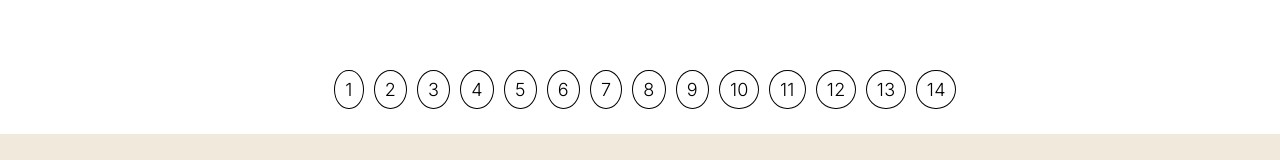
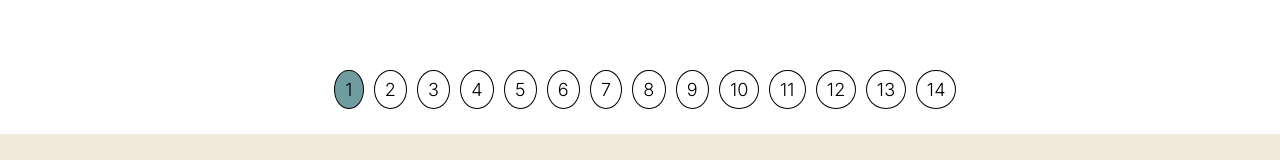
Before and after one commit to fermer123/test, a React (Create React App) app: page /shop in a window 1280 px wide. Shown: the part 1357-1517 px from the top of the page. Built offline with nearby package versions, Linux system fonts and the light colour scheme; data requests are answered from the project's data file.

Commit message:
fix page and try to apply promise

```diff
--- a/src/components/Pagination/Pagination.jsx
+++ b/src/components/Pagination/Pagination.jsx
@@ -1,8 +1,11 @@
 import style from './Pagination.module.scss';
 
-const Pagination = ({ currPage, pagination }) => {
+const Pagination = ({ element, currPage, pagination }) => {
   return (
-    <div onClick={() => pagination(currPage)} className={style.pagiation}>
+    <div
+      onClick={() => pagination(currPage)}
+      className={style.pagiation + ' ' + `${element ? style.active : ''}`}
+    >
       {currPage}
     </div>
   );
--- a/src/pages/Shop/Shop.jsx
+++ b/src/pages/Shop/Shop.jsx
@@ -11,6 +11,7 @@ const Shop = () => {
   const { shop } = useContext(CustomContext);
   const [currPage, setCurrPage] = useState(1);
   const [itemsPerPage] = useState(3);
+  const [element, setElement] = useState(true);
 
   const lastItemIndex = currPage * itemsPerPage;
   const firstItemIndex = lastItemIndex - itemsPerPage;
@@ -26,6 +27,12 @@ const Shop = () => {
   const pagination = (numberPage) => {
     setCurrPage(numberPage);
   };
+
+  const ChangeStatus = (e) => {
+    setCurrPage(1);
+    setStatus(e);
+  };
+
   return (
     <div className='container'>
       <h2 className='title'>Shop</h2>
@@ -38,7 +45,7 @@ const Shop = () => {
               ' ' +
               `${status === 'all' && style.shop_item_active}`
             }
-            onClick={() => setStatus('all')}
+            onClick={() => ChangeStatus('all')}
           >
             Все
           </li>
@@ -48,7 +55,7 @@ const Shop = () => {
               ' ' +
               `${status === 'сoat' && style.shop_item_active}`
             }
-            onClick={() => setStatus('сoat')}
+            onClick={() => ChangeStatus('сoat')}
           >
             Пальто
           </li>
@@ -58,7 +65,7 @@ const Shop = () => {
               ' ' +
               `${status === 't-shirt' && style.shop_item_active}`
             }
-            onClick={() => setStatus('t-shirt')}
+            onClick={() => ChangeStatus('t-shirt')}
           >
             Футболки
           </li>
@@ -68,7 +75,7 @@ const Shop = () => {
               ' ' +
               `${status === 'sweatshirt' && style.shop_item_active}`
             }
-            onClick={() => setStatus('sweatshirt')}
+            onClick={() => ChangeStatus('sweatshirt')}
           >
             Свитшоты
           </li>
@@ -84,7 +91,6 @@ const Shop = () => {
           </li>
         </ul>
         <p className={style.shop_items_show}>
-          {/* переделать, работает не правильно товаров Показано */}
           {currentItem.length * currPage} из {shopFilter.length}
         </p>
 
@@ -101,9 +107,24 @@ const Shop = () => {
         </div>
       </div>
       <div className={style.pagination}>
-        {pageNumber.map((e) => (
-          <Pagination currPage={e} key={e} pagination={pagination} />
-        ))}
+        {pageNumber.map((e) =>
+          Number(e) === currPage ? (
+            <Pagination
+              element={element}
+              setElement={setElement}
+              currPage={e}
+              key={e}
+              pagination={pagination}
+            />
+          ) : (
+            <Pagination
+              setElement={setElement}
+              currPage={e}
+              key={e}
+              pagination={pagination}
+            />
+          ),
+        )}
       </div>
     </div>
   );
```
